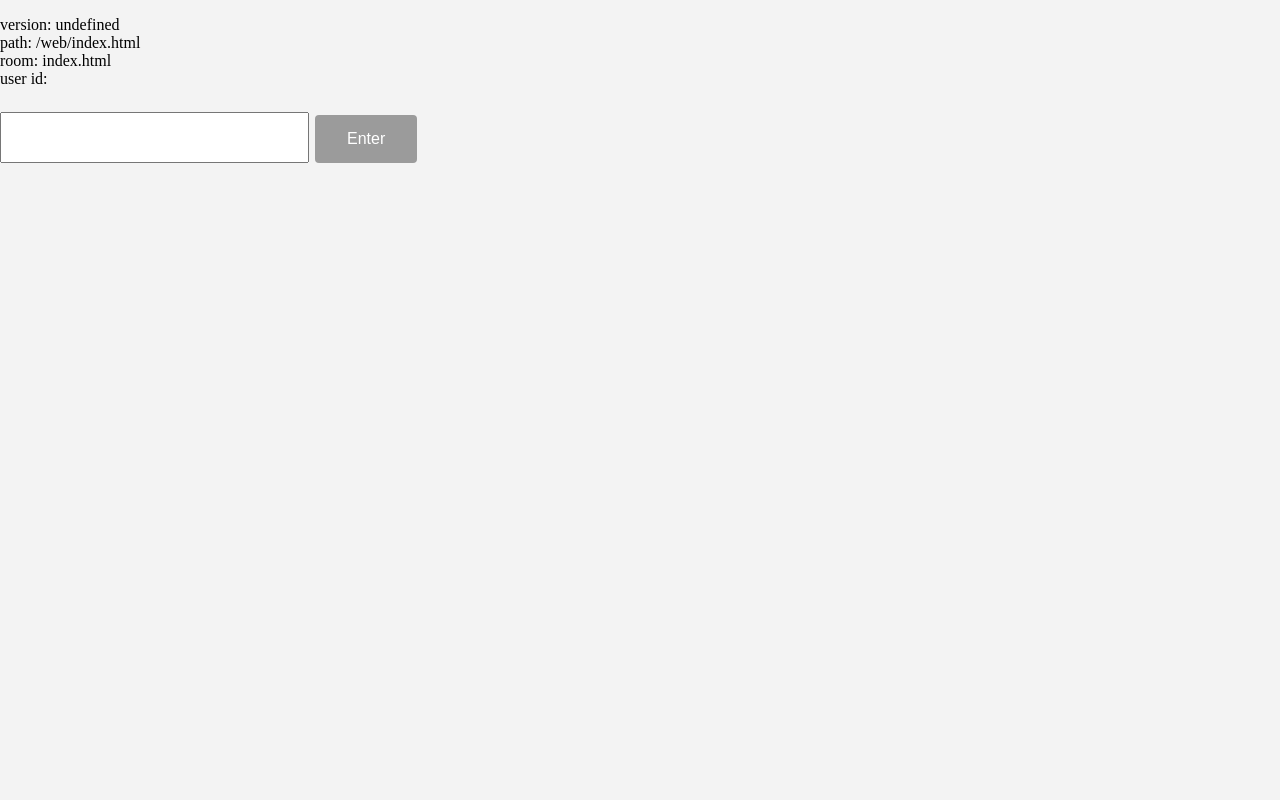
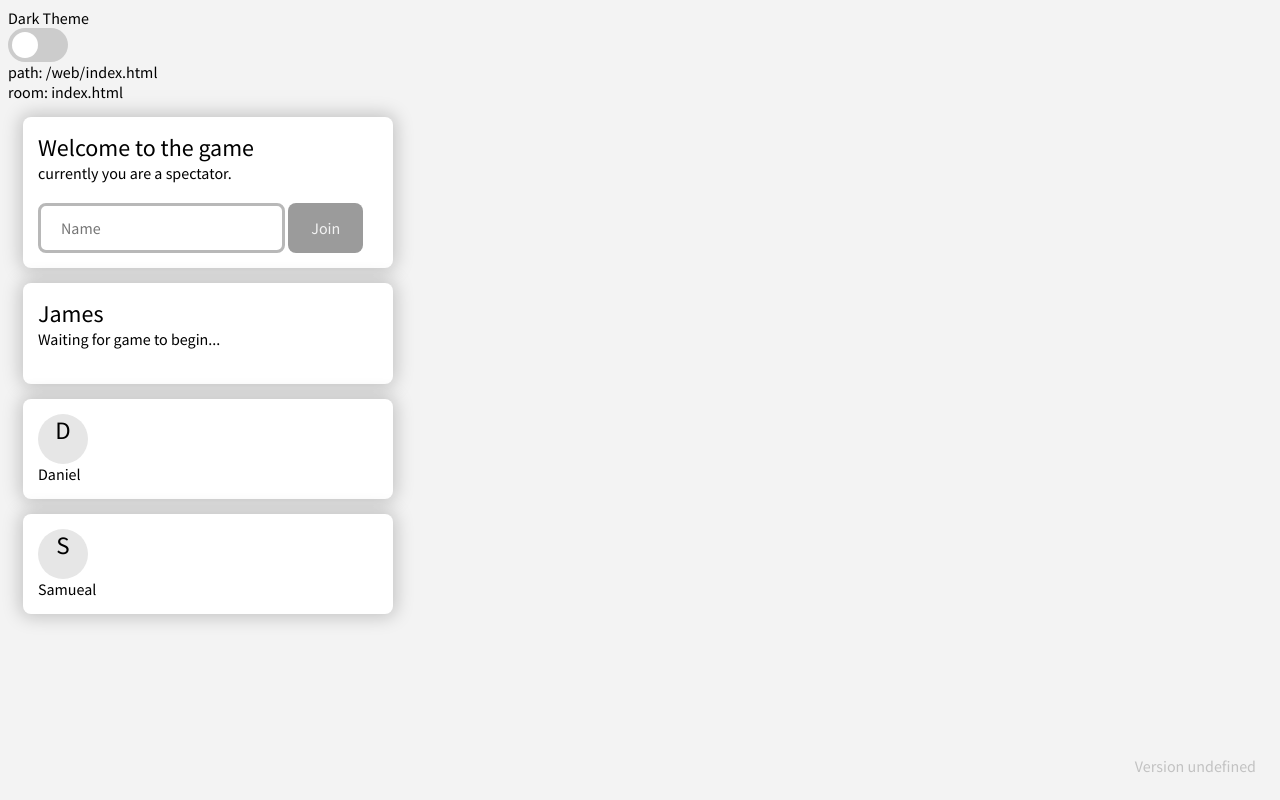
Before and after one commit to ian-moody/Duckception, a website built with Parcel: page web/index.html in a window 1280 px wide. Built offline with nearby package versions, Linux system fonts and the light colour scheme; no server answers.

Commit message:
Day night transition

```diff
--- a/Cargo.toml
+++ b/Cargo.toml
@@ -1,6 +1,6 @@
 [package]
 name = "duckception"
-version = "0.1.0"
+version = "0.0.0"
 edition = "2018"
 
 [features]
@@ -13,6 +13,7 @@ futures = { version = "0.3" }
 lazy_static = "1.4.0"
 regex = "1.4.1"
 uuid = { version = "0.8", features = ["v4"] }
+mime_guess = "2.0.3"
 
 # warp = "0.2"
 # rand = "0.7"
--- a/web/index.html
+++ b/web/index.html
@@ -2,6 +2,7 @@
 <html lang="en">
 
 <head>
+  <link rel="stylesheet" href="./main.css">
   <script src="./index.js"></script>
   <meta charset="utf-8" />
   <meta http-equiv="x-ua-compatible" content="ie=edge" />
@@ -11,11 +12,50 @@
 </head>
 
 <body>
+  <noscript>
+    <div>Javascript is required to run this app</div>
+  </noscript>
 
-  <div>
-    <p id="info"></p>
-    <input type="text" id="name_input" name="name">
-    <button class="button" id="submit_name">Enter</button>
+  <div>Dark Theme </div>
+  <label class="switch">
+    <input id="theme_toggle" type="checkbox">
+    <span class="slider"></span>
+  </label>
+
+  <br />
+
+  <div id="version"></div>
+  <div id="transition"></div>
+
+  <div style="width: 400px;">
+
+    <div id="info"></div>
+
+    <div id="spectate" class="player-card">
+      <div style="font-size: x-large;">Welcome to the game</div>
+      <div>currently you are a spectator.</div>
+      <br />
+      <input type="text" id="name_input" name="name" placeholder="Name" autocomplete="off">
+      <button id="submit_name">Join</button>
+    </div>
+
+
+    <div id="spectate" class="player-card">
+      <div style="font-size: x-large;">James</div>
+      <div>Waiting for game to begin...</div>
+      <br />
+    </div>
+
+
+    <div class="player-card">
+      <div class="initial">D</div>
+      Daniel
+    </div>
+
+    <div class="player-card">
+      <div class="initial">S</div>
+      Samueal
+    </div>
   </div>
 
 </body>
--- a/web/index.js
+++ b/web/index.js
@@ -1,9 +1,8 @@
 
 import { cool } from './test'
-import './main.css'
 
 let socket_open = false
-const socket = new WebSocket('ws://127.0.0.1:7878')
+const socket = new WebSocket('wss://echo.websocket.org')//'ws://127.0.0.1:7878')
 
 socket.addEventListener('open', event => { socket_open = true })
 
@@ -18,31 +17,63 @@ const send_message = message => {
 }
 
 // Might not need , cannot read cookie for a different path
-const getCookie = cookie_name => {
-  const name = cookie_name + "="
-  console.log(document.cookie)
-  const ca = decodeURIComponent(document.cookie).split(';')
-  console.log(ca)
-  for (let i = 0; i < ca.length; i++) {
-    const c = ca[i]
-    while (c.charAt(0) == ' ') c = c.substring(1)
-    if (c.indexOf(name) == 0) return c.substring(name.length, c.length)
-  }
-  return ''
+// const getCookie = cookie_name => {
+//   const name = cookie_name + "="
+//   const ca = decodeURIComponent(document.cookie).split(';')
+//   console.log(document.cookie, ca)
+//   for (let i = 0; i < ca.length; i++) {
+//     const c = ca[i]
+//     while (c.charAt(0) == ' ') c = c.substring(1)
+//     if (c.indexOf(name) == 0) return c.substring(name.length, c.length)
+//   }
+//   return ''
+// }
+
+const sleepComments = [
+  'Good night',
+  'Sleep well',
+  'Sweet dreams',
+  'Lights out',
+  'Go to sleep'
+]
+
+const wakeComments = [
+  'Good morning',
+]
+
+const randArrayIndex = arr => Math.floor(Math.random() * arr.length)
+const choose = arr => arr[randArrayIndex(arr)]
+
+let transition
+const dayTransition = checked => {
+  transition.innerHTML = 'Day 1<br/>' + choose(checked ? sleepComments : wakeComments)
+  transition.classList.toggle('on')
+  transition.classList.add(checked ? 'sleep' : 'wake')
+  transition.classList.remove(checked ? 'wake' : 'sleep')
+  setTimeout(() => {
+    document.body.classList.toggle('dark', checked)
+    setTimeout(() => transition.classList.toggle('on'), 500)
+  }, 1100)
 }
 
-window.onload = () => {
+// window.onload = () => {
+window.addEventListener('DOMContentLoaded', () => {
   cool()
   const { pathname, ...rest } = window.location
 
-  document.getElementById('info').innerHTML = `
-  version: ${process.env.npm_package_version} <br>
+  transition = document.getElementById("transition")
+  const button = document.getElementById('submit_name')
+  const input = document.getElementById('name_input')
+  const version = document.getElementById('version')
+  const info = document.getElementById('info')
+  const theme_toggle = document.getElementById("theme_toggle")
+
+  theme_toggle.addEventListener('change', function () { dayTransition(this.checked) });
+  version.innerHTML = `Version ${process.env.npm_package_version}`
+  info.innerHTML = `
   path: ${pathname} <br>
   room: ${pathname.split('/')[2]} <br>
-  user id: ${getCookie('user_id')}
   `
-  const button = document.getElementById('submit_name')
-  const input = document.getElementById('name_input')
 
   button.addEventListener('click', e => {
     console.log('Button pressed')
@@ -53,8 +84,4 @@ window.onload = () => {
     console.log('text changed', input.value)
   })
 
-  //onclick = neat
-  //fetch('http://127.0.0.1:7878')
-  // .then(response => cool())
-  // .catch(e => console.log(e))
-}
+})
--- a/web/main.css
+++ b/web/main.css
@@ -1,40 +1,200 @@
+
+@font-face {
+  font-family: 'Source Sans Pro';
+  font-style: normal;
+  font-weight: 400;
+  src: local('Source Sans Pro Regular'), local('SourceSansPro-Regular'),
+    url('./source-sans-pro-v14-latin-regular.woff2') format('woff2');
+}
+
+body {
+  --concrete: #f3f3f3;
+  --murcury: #E6E6E6;
+  --silver: #b8b8b8;
+  --dusty-gray: #9b9b9b;
+  --emperor: #555;
+  --mine-shaft: #262626;
+  --cod-gray: #161616;
+  --dark-mode-bk: #1f1f1f;
+  --dark-mode-bk2: #333333;
+  --dark-mode-bk3: #4E4E4E;
+  background: var(--concrete);
+  font-family: 'Source Sans Pro', sans-serif;
+  font-size: 16px;
+}
+
+body.dark {
+  background: var(--dark-mode-bk);
+  color: #d8d8d8;
+}
+
+#version {
+  position: fixed;
+  right: 1.5em;
+  bottom: 1.5em;
+  opacity: 0.2;
+}
 
 ::selection {
-  background: #b8b8b8;
+  background: var(--silver);
 }
 
 ::-moz-selection {
-  background: #b8b8b8;
-}
-
-input:focus {
-  outline: none !important;
-  /* border: 0px solid red; */
-  box-shadow: 0 0 20px #c4c4c4;
-}
-
-body {
-  background: #f3f3f3;
-  margin: 0;
+  background: var(--silver);
 }
 
 input[type=text] {
+  font-family: 'Source Sans Pro', sans-serif;
   padding: 12px 20px;
-  margin: 8px 0;
-  font-size: 20px;
+  font-size: 16px;
+  border-radius: 0.5em;
   box-sizing: border-box;
+  border: 3px solid var(--silver);
+  outline: none;
 }
 
-.button {
-  background-color: #9b9b9b;
-  border-radius: 4px;
+body.dark input[type=text] {
+  background-color: var(--dark-mode-bk2);
+  border: 3px solid var(--dark-mode-bk3);
+  color: #d8d8d8;
+}
+
+input[type=text]:focus {
+  border: 3px solid var(--emperor);
+}
+
+button {
+  font-family: 'Source Sans Pro', sans-serif;
+  background-color: var(--dusty-gray);
+  border-radius: 0.5em;
   border: none;
-  color: white;
-  padding: 15px 32px;
+  color: var(--concrete);
+  padding: 15px 23px;
+  text-decoration: none;
+  font-size: 16px;
+  cursor: pointer;
+  outline: none;
+  transition: 0.2s;
+  box-sizing: content-box;
+}
+
+button:focus {
+  background-color: var(--emperor);
+}
+
+button:hover {
+  background-color: var(--silver);
+}
+
+button:active {
+  background-color: var(--mine-shaft);
+}
+
+.player-card {
+  padding: 15px;
+  background-color: white;
+  border-radius: 0.5em;
+  box-shadow: 0px 0px 18px 3px #00000034;
+  margin: 15px;
+}
+
+body.dark .player-card {
+  background-color: var(--dark-mode-bk2);
+  box-shadow: none;
+}
+
+.initial {
+  border-radius: 100%;
+  width: 50px;
+  height: 50px;
+  font-size: 25px;
   text-align: center;
-  text-decoration: none;
+ background-color: var(--murcury);
+}
+
+body.dark .initial {
+  background-color: var(--dark-mode-bk3);
+  box-shadow: none;
+}
+
+#transition {
+  position: fixed;
+  right: 0;
+  bottom: 0;
+  left: 0;
+  top: 0;
+  opacity : 0; transition:opacity 1s;
+  font-size: 72px;
+  pointer-events:none;
+  display: table-cell;
+  vertical-align: middle;
+}
+
+#transition.wake {
+  background-color: var(--concrete);
+  color: black;
+}
+
+#transition.sleep {
+  background-color: var(--dark-mode-bk);
+  color: #d8d8d8;
+}
+
+#transition.on {
+  opacity:1;
+}
+
+/* W3C Styles */
+
+.switch {
+  position: relative;
   display: inline-block;
-  font-size: 16px;
-  margin: 4px 2px;
+  width: 60px;
+  height: 34px;
+}
+
+.switch input {
+  opacity: 0;
+  width: 0;
+  height: 0;
+}
+
+.slider {
+  position: absolute;
   cursor: pointer;
+  top: 0;
+  left: 0;
+  right: 0;
+  bottom: 0;
+  background-color: #ccc;
+  border-radius: 34px;
+  -webkit-transition: .2s;
+  transition: .2s;
 }
+
+.slider:before {
+  border-radius: 50%;
+  position: absolute;
+  content: "";
+  height: 26px;
+  width: 26px;
+  left: 4px;
+  bottom: 4px;
+  background-color: white;
+  -webkit-transition: .1s;
+  transition: .1s;
+}
+
+input:checked + .slider {
+  background-color: #9fccf1;
+}
+
+input:focus + .slider {
+  box-shadow: 0 0 1px #9fccf1;
+}
+
+input:checked + .slider:before {
+  -webkit-transform: translateX(26px);
+  -ms-transform: translateX(26px);
+  transform: translateX(26px);
+}
--- a/web/test.js
+++ b/web/test.js
@@ -1,5 +1,5 @@
 
 let i = 1
 export const cool = () => {
-  console.log('hello world', i++)
+  console.log('Cool was called', i++)
 }
```
Also changed, not shown: web/404.html (+1 -7 lines), web/source-sans-pro-v14-latin-regular.woff2 (added), 2 other files.
